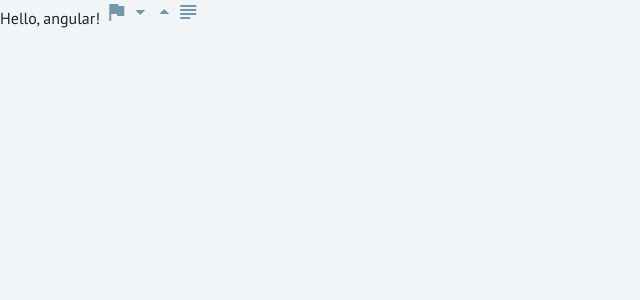
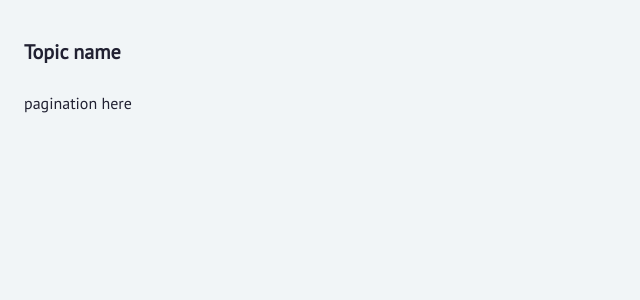
Before and after one commit to RinatValiullov/topic-test-angular, an Angular app: page / in a window 1280 px wide. Shown: the top 300 px of the page, without its empty margins (0-640 px from the left). Built offline with nearby package versions, Linux system fonts and the light colour scheme.

Commit message:
add 'container-todo' component

```diff
--- a/src/app/app.component.html
+++ b/src/app/app.component.html
@@ -1,5 +1,5 @@
-Hello, angular!
-<span class="material-icons" style="color: #7397AB">
+<app-container-todo></app-container-todo>
+<!-- <span class="material-icons" style="color: #7397AB">
   flag
 </span>
 
@@ -13,4 +13,4 @@ Hello, angular!
 
 <span class="material-icons" style="color: #7397AB">
   subject
-</span>
+</span> -->
--- a/src/app/app.module.ts
+++ b/src/app/app.module.ts
@@ -4,10 +4,12 @@ import { BrowserModule } from '@angular/platform-browser';
 import { AppRoutingModule } from './app-routing.module';
 import { AppComponent } from './app.component';
 import { NoopAnimationsModule } from '@angular/platform-browser/animations';
+import { ContainerTodoComponent } from './container-todo/container-todo.component';
 
 @NgModule({
   declarations: [
-    AppComponent
+    AppComponent,
+    ContainerTodoComponent
   ],
   imports: [
     BrowserModule,
--- /dev/null
+++ b/src/app/container-todo/container-todo.component.css
@@ -0,0 +1,4 @@
+header h1 {
+  font-size: 1.25rem;
+  margin-bottom: 1.5rem;
+}
--- /dev/null
+++ b/src/app/container-todo/container-todo.component.html
@@ -0,0 +1,8 @@
+<header>
+  <h1>Topic name</h1>
+</header>
+
+
+<footer>
+  pagination here
+</footer>
--- /dev/null
+++ b/src/app/container-todo/container-todo.component.ts
@@ -0,0 +1,15 @@
+import { Component, OnInit } from '@angular/core';
+
+@Component({
+  selector: 'app-container-todo',
+  templateUrl: './container-todo.component.html',
+  styleUrls: ['./container-todo.component.css']
+})
+export class ContainerTodoComponent implements OnInit {
+
+  constructor() { }
+
+  ngOnInit(): void {
+  }
+
+}
--- a/src/styles.css
+++ b/src/styles.css
@@ -27,4 +27,5 @@ body {
   line-height: 1.5;
   height: inherit;
   margin: 0;
+  padding: 1.5em;
 }
```
Also changed, not shown: 1 other file (tests, documents, lock files or other folders).
